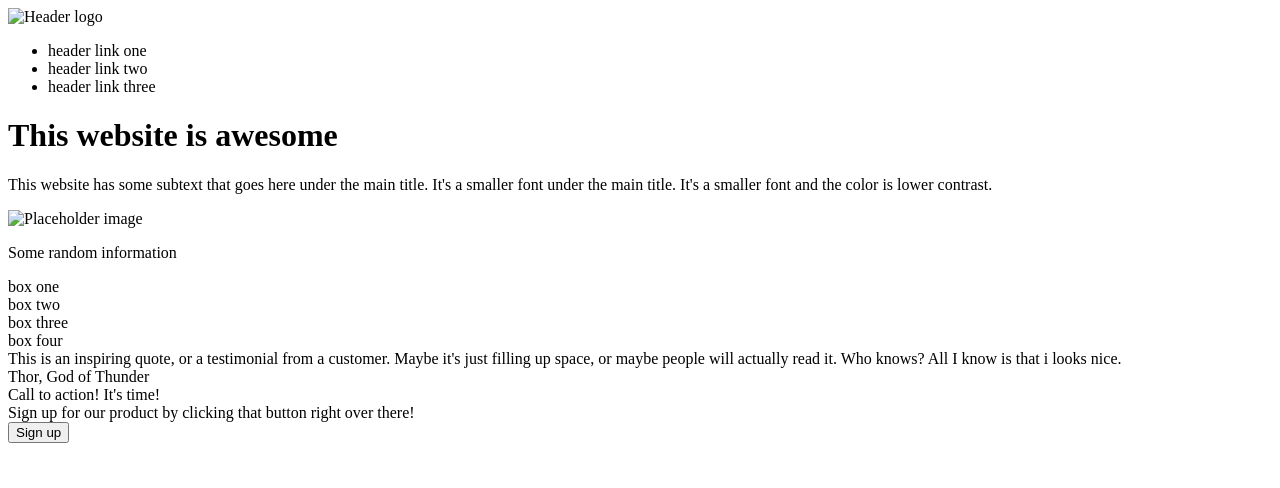
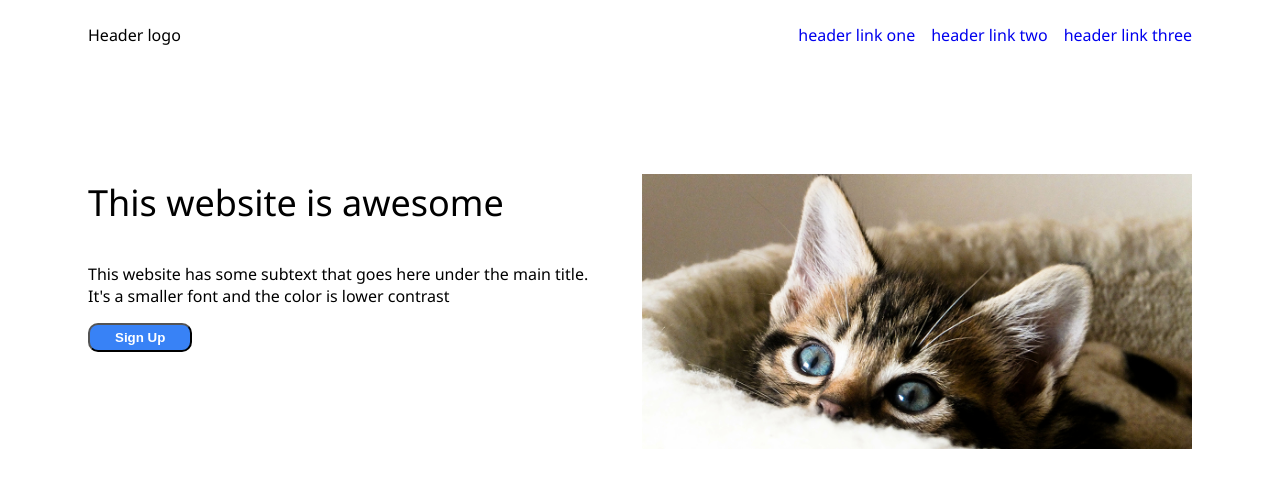
Before and after one commit to impthrot/landingpage, a plain HTML site: page index.html in a window 1280 px wide. Drawn offline with Linux system fonts and the light colour scheme.

Commit message:
reworked div classes

```diff
--- a/index.html
+++ b/index.html
@@ -2,45 +2,36 @@
 <html lang="en">
 <head>
 <meta charset="utf-8">
-<link rel="stylesheet" href="stylc.css">
-<title>My Landing Page!</title>
+<title>Landing Page!</title>
+<link rel="stylesheet" href="style.css">
 </head>
 <body>
-<div class="body">
-    <div class="header">
-        <img src="something.png" alt="Header logo">
-    <ul>
-        <li>header link one</li>
-        <li>header link two</li>
-        <li>header link three</li>
-    </ul>
-    </div>
-<div class="introduction">
-    <h1>This website is awesome</h1>
-    <p>This website has some subtext that goes here under the main title. It's a smaller font under
-        the main title. It's a smaller font and the color is lower contrast.</p>
-    <img src="placeholder.png" alt="Placeholder image">
-</div>
-<div class="cards">
-    <p class="infomation">Some random information</p>
-    <div class="boxes">
-        <div class="box-one">box one</div>
-        <div class="boc-two">box two</div>
-        <div class="box-three">box three</div>
-        <div class="box-four">box four</div>
+<div class="header">
+    <div class="logo">Header logo</div>
+    <div class="link-list">
+        <ul>
+            <li><a href="*">header link one</a></li>
+            <li><a href="#">header link two</a></li>
+            <li><a href="##">header link three</a></li>
+        </ul>
     </div>
 </div>
-<div class="quote">
-    <div class="full-quote">This is an inspiring quote, or a testimonial from a customer. Maybe it's just filling up space,
-        or maybe people will actually read it. Who knows? All I know is that i looks nice.</div>
-    <div class="autho">Thor, God of Thunder</div>
+<div class="awesome">
+    <div class="introduction">
+        <p class="web">This website is awesome</p>
+        <p class="mainintro">This website has some subtext that goes here under the main title.
+            It's a smaller font and the color is lower contrast</p>
+        <button class="button">Sign Up</button>
+    </div>
+        <div class="placeholder">
+            <img class="image5" src="images/image 5.png">
+        </div>
 </div>
-<div class="footer">
-    <div class="action">Call to action! It's time!</div>
-    <div class="action">Sign up for our product by clicking that button right over there!</div>
-        <button class="sign-up">Sign up</button>
-</div>
-</div>
+
+
+
+
+
+
 </body>
-
 </html>
--- a/style.css
+++ b/style.css
@@ -0,0 +1,46 @@
+.header {
+    display: flex;
+    justify-content: space-between;
+    align-items: center;
+    margin-left: 5em;
+    margin-right: 5em;
+    font-family:'Segoe UI', Tahoma, Geneva, Verdana, sans-serif;
+}
+ul {
+    display: flex;
+    list-style-type: none;
+    gap: 1em;
+}
+a {
+    text-decoration: none;
+}
+.awesome {
+    display: flex;
+    margin-left: 5em;
+    margin-top: 5em;
+    gap: 3em;
+}
+.web {
+    font-size: 36px;
+    font-family: 'Segoe UI', Tahoma, Geneva, Verdana, sans-serif;
+}
+.mainintro {
+    font-size: 16px;
+    font-family: 'Segoe UI', Tahoma, Geneva, Verdana, sans-serif;
+}
+.image5 {
+    max-width: 550px;
+    max-height: 275px;
+    margin-top: 2em;
+    margin-right: 5em;
+}
+.button {
+    background-color: #3882f6;
+    color: white;
+    font-weight: 600;
+    padding-left: 25px;
+    padding-right: 25px;
+    padding-top: 5px;
+    padding-bottom: 5px;
+    border-radius: 10px;
+}
```
